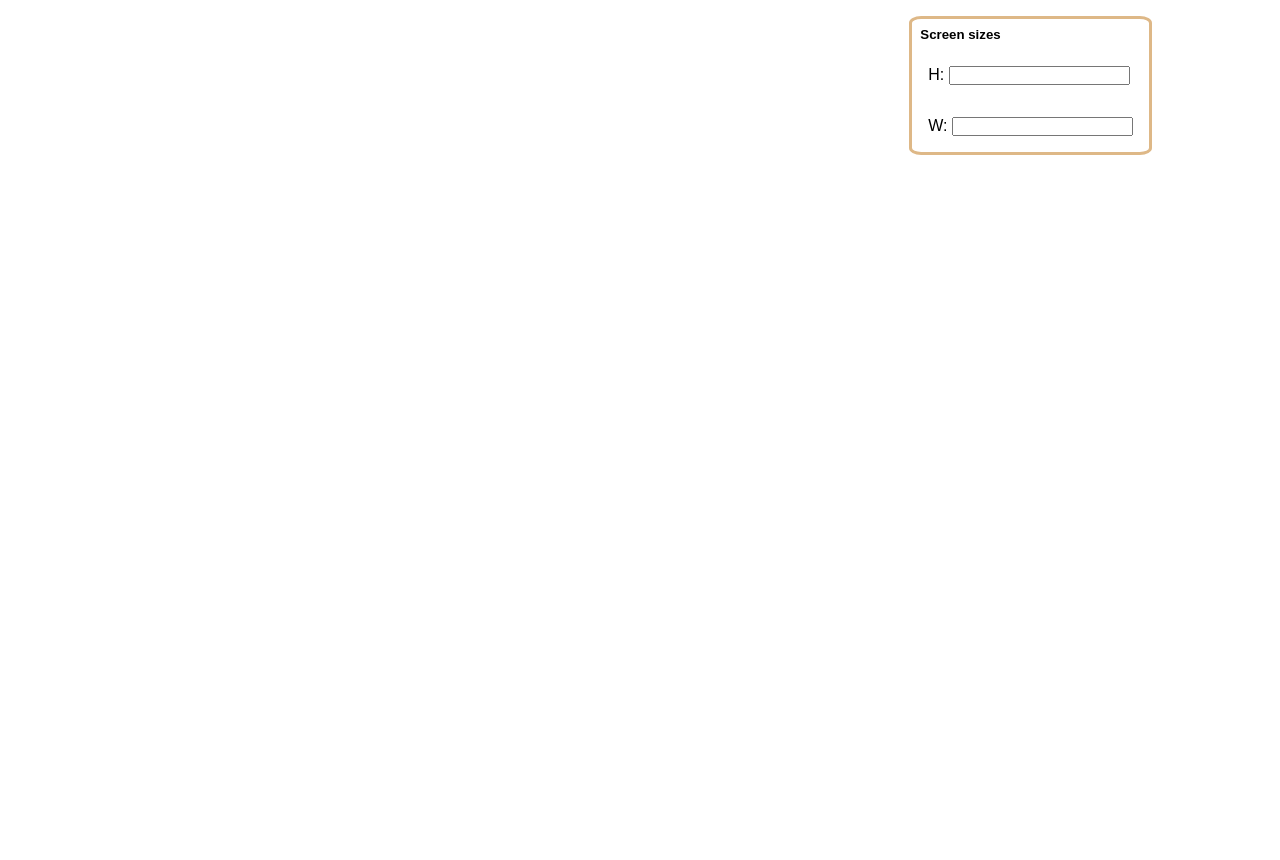
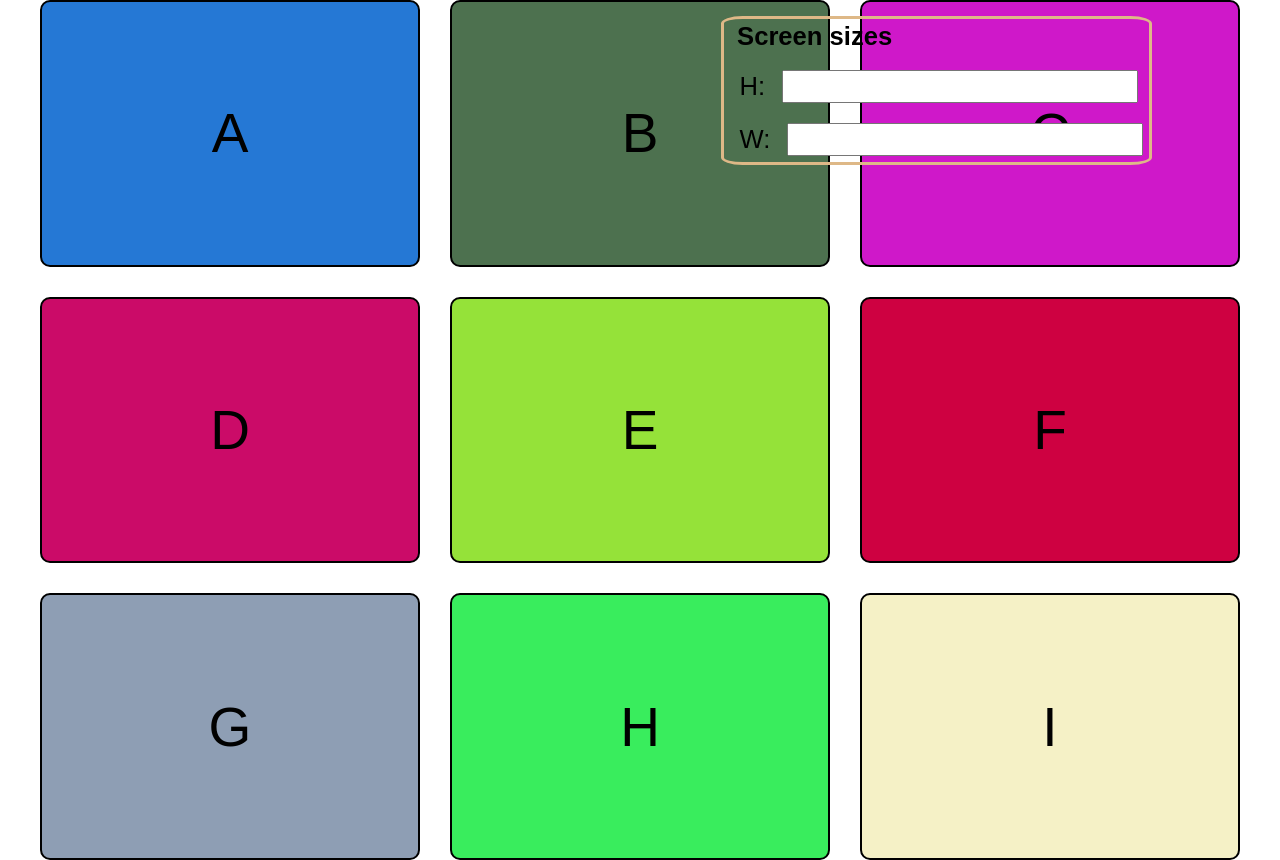
Before and after one commit to matteo9966/css-media-queries, a website built with webpack: page index.html in a window 1280 px wide. Before the commit the page ends 800 px from the top, so only its background shows below. Built offline with nearby package versions, Linux system fonts and the light colour scheme.

Commit message:
added some sass features and finished the project

```diff
--- a/index.html
+++ b/index.html
@@ -19,6 +19,24 @@
             <input type="text" id="width" readonly>
         </span>
      </div>
-    <div class="container"></div>
+<div class="container">
+    <div class="row-1">
+        <div class="box-1">A</div>
+        <div class="box-2">B</div>
+        <div class="box-3">C</div>
+    </div>
+
+    <div class="row-2">
+        <div class="box-4">D</div>
+        <div class="box-5">E</div>
+        <div class="box-6">F</div>
+    </div>
+
+    <div class="row-3">
+        <div class="box-7">G</div>
+        <div class="box-8">H</div>
+        <div class="box-9">I</div>
+    </div>
+</div>
 </body>
 </html>
--- a/src/index.js
+++ b/src/index.js
@@ -1,3 +1,2 @@
 import './styles/main.scss';
 import './sizeWidget/index.js';
-console.log("Hello World!");
--- a/src/styles/components/container/container.scss
+++ /dev/null
@@ -1,31 +0,0 @@
-
-@use '../../variables.scss' as v;
-  .container{
-    background-color: white ;
-  height: 100vh;
-  display: grid;
-  place-items: center;
-  }
-
-  @media screen and (max-width: v.$desktop){
-    .container{
-      background-color: v.$color-4;
-    }
-  }
-
-  @media screen and (max-width: v.$laptop){
-    .container{
-      background-color: v.$color-3;
-    }
-  }
-
-  @media screen and (max-width: v.$tablet){
-    .container{
-      background-color: v.$color-2;
-    }
-  }
-  @media screen and (max-width : v.$mobile){
-    .container{
-      background-color: v.$color-1;
-    }
-  }
--- a/src/styles/components/widget.scss
+++ /dev/null
@@ -1,17 +0,0 @@
-.sizeWidget{
-    right:10%;
-    top:2%;
-    padding:0.5rem;
-    position:absolute;
-    min-width: 10vw;
-    min-height:10vh;
-    border:3px solid burlywood;
-    border-radius: 5%;
-    span{
-        width: 100%;
-        display: block;
-        margin-top: 1rem;
-        padding:0.5rem;
-    }
-
-}
--- a/src/styles/home.scss
+++ b/src/styles/home.scss
@@ -1,17 +1,103 @@
+@use 'sass:math';
 
-  *{
-    margin : 0px;
-    padding : 0px;
-    box-sizing : border-box;
+@mixin random-bgr(){
+  background: rgb(random(255), random(255), random(255));
+}
 
-    body{
-      font-size : 16px;
-      font-family : sans-serif;
+
+@mixin randomColor {
+
+  @for $i from 1 to 4 {
+    & div:nth-child(#{$i}){
+
+         @for $j from 1 to 4{
+            & div:nth-child(#{$j}){
+              @include random-bgr();
+            }
+
+         }
+
+
     }
   }
 
+}
 
 
-  .container{
-    height : 100vh;
+* {
+  margin: 0px;
+  padding: 0px 10px;
+  box-sizing: border-box;
+
+  body {
+    font-family: sans-serif;
+    font-size: 55px;
   }
+}
+
+.sizeWidget{
+  right:10%;
+  top:2%;
+  padding:0.2rem;
+  position:absolute;
+  min-width: 10vw;
+  min-height:5vh;
+  font-size: max(2vw,0.7rem);
+  border:3px solid burlywood;
+  border-radius: 5%;
+   * {
+    font-size: max(2vw,0.7rem);
+  }
+  span{
+      width: 100%;
+      display: block;
+      margin-top: 1rem;
+      padding:0.15rem;
+  }
+
+}
+
+[class ^="row-"]{ // ^ means  starts with row-
+  display: flex;
+  flex-direction: row;
+
+  gap : 30px;
+}
+
+[class ^="box-"]{
+
+  background-color: #c4c4c4;
+  border: 2px solid black;
+
+// Defining the size of the boxes
+  width : (100%)/3;
+  height: (100vh)/3;
+  border-radius: 10px;
+// Place letter at the center
+  display: grid;
+  place-items: center;
+}
+
+.container{
+  display: flex;
+  flex-direction: column;
+  height: 100vh;
+
+// Creating gap between rows
+  gap: 30px;
+
+  @include randomColor;
+}
+
+@media (max-width: 650px){
+
+  //Change orientation
+    [class ^="row-"]{
+      flex-direction: column;
+    }
+
+  // Change width of boxes
+    [class ^="box-"]{
+      width: 100%;
+    }
+  }
--- a/src/styles/main.scss
+++ b/src/styles/main.scss
@@ -2,8 +2,3 @@
 
 //variables
 @use './variables.scss';
-
-//components
-
-@use './components/container/container.scss';
-@use './components/widget.scss';
--- a/src/styles/variables.scss
+++ b/src/styles/variables.scss
@@ -1,13 +1,3 @@
-$color-1 : #cdb4db ; // Mobile
-$color-2 : #fff1e6 ; // Tablet
-$color-3 : #52b788 ; // Laptop
-$color-4 : #bee1e6 ; // Desktop
-
-
-// Mobile  -> 576px
-// Tablet  -> 768px
-// Laptop  -> 992px
-// Desktop -> 1200px
 
 $mobile:576px;
 $tablet:768px;
```
Also changed, not shown: README.md. Lines whose indentation alone changed are shown as unchanged.
